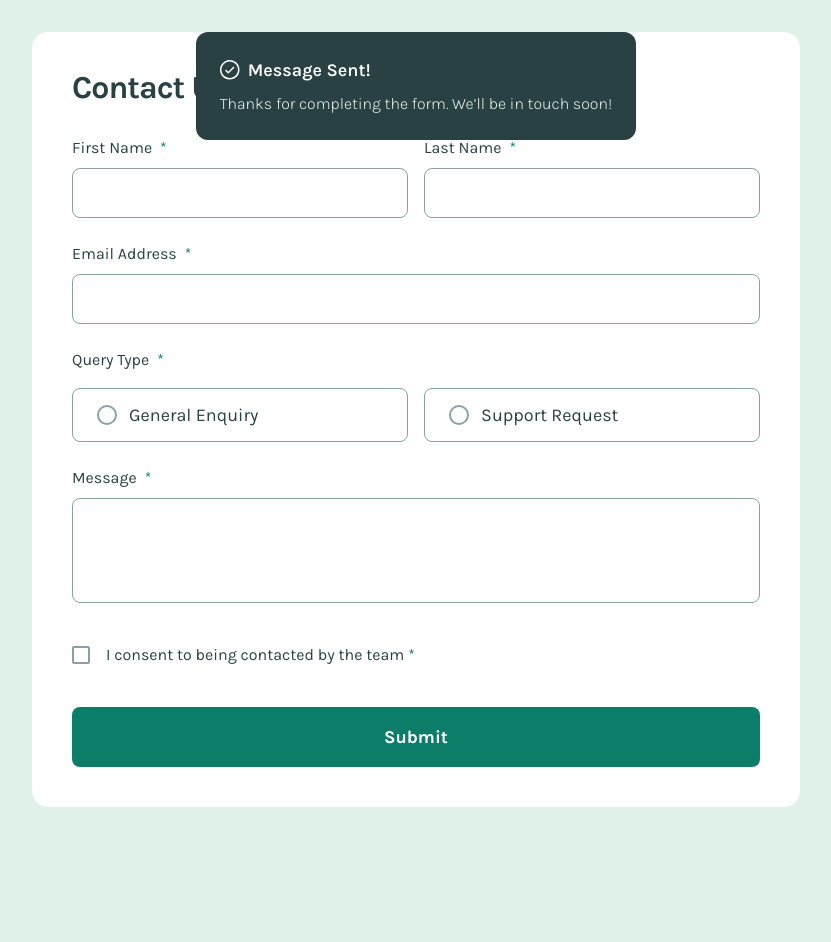
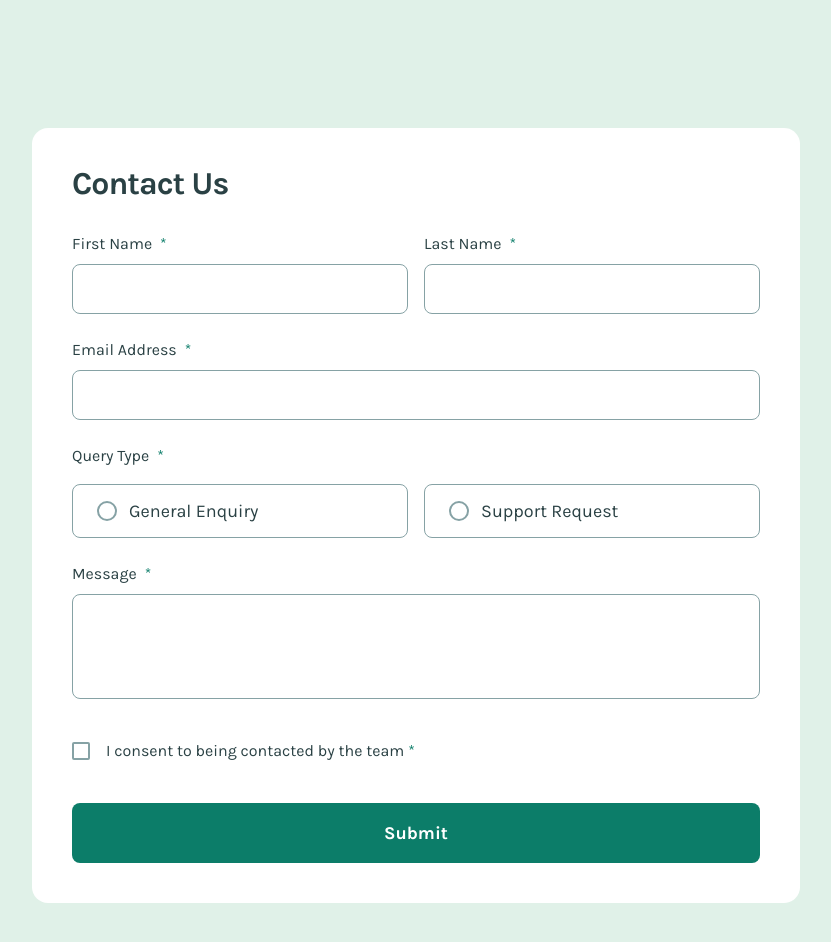
Before and after one commit to KarolinaMas/contact-form, a React (Vite) app: page / in a window 1280 px wide. Shown: the top 942 px of the page, without its empty margins (224-1055 px from the left). Before the commit the page ends 839 px from the top, so only its background shows below. Built offline with nearby package versions, Linux system fonts and the light colour scheme.

Commit message:
add animation to MessageBox, add reset() to form

```diff
--- a/src/App.tsx
+++ b/src/App.tsx
@@ -21,25 +21,29 @@ const App = () => {
     register,
     handleSubmit,
     formState: { errors },
+    reset,
   } = useForm<ContactFormType>();
 
-  const [isSent, setIsSent] = useState(true);
+  const [isSent, setIsSent] = useState(false);
 
   console.log(errors);
 
   const onSubmit = (formData: ContactFormType) => {
     console.log(formData);
     setIsSent(true);
+    reset();
   };
 
   return (
-    <div className="relative flex justify-center leading-[150%]">
-      {isSent && <MessageBox />}
+    <div className="relative flex justify-center leading-[150%] px-4 py-8 sm:py-32">
+      {isSent && (
+        <MessageBox isSent={isSent} onReset={() => setIsSent(false)} />
+      )}
       <div
         className={clsx(
           "bg-white w-full shrink-0 flex flex-col gap-8 p-6 rounded-2xl text-gray-900",
           "md:p-10 md:max-w-[690px]",
-          "lg:max-w-3xl"
+          "lg:max-w-3xl",
         )}
       >
         <h1 className="text-[2rem] font-bold leading-[100%] tracking-[-1px]">
@@ -130,7 +134,7 @@ const App = () => {
               className={clsx(
                 "text-white font-bold text-lg bg-green-600 py-4 rounded-lg cursor-pointer",
                 "transition-colors duration-500 ease-in-out",
-                "hover:bg-green-900"
+                "hover:bg-green-900",
               )}
               type="submit"
             >
--- a/src/components/MessageBox.tsx
+++ b/src/components/MessageBox.tsx
@@ -1,8 +1,41 @@
+import clsx from "clsx";
 import checkIcon from "../assets/check-icon.svg";
+import { useEffect, useState } from "react";
 
-function MessageBox() {
+type MessageBoxProp = { isSent: boolean; onReset: () => void };
+
+function MessageBox({ isSent, onReset }: MessageBoxProp) {
+  const [visible, setVisible] = useState(false);
+
+  useEffect(() => {
+    if (!isSent) return;
+
+    setVisible(true);
+
+    const timer = setTimeout(() => setVisible(false), 4500);
+
+    return () => clearTimeout(timer);
+  }, [isSent]);
+
+  useEffect(() => {
+    if (!visible && isSent) {
+      const timer = setTimeout(onReset, 3000);
+
+      return () => clearTimeout(timer);
+    }
+  }, [visible, isSent, onReset]);
+
+  if (!isSent) return null;
+
   return (
-    <div className="absolute bg-gray-900 p-6 rounded-xl max-w-81.75 sm:max-w-112.5">
+    <div
+      className={clsx(
+        "absolute bg-gray-900 p-6 m-6 top-0 rounded-xl max-w-81.75",
+        "transform transition-all duration-3000 ease-out",
+        visible ? "opacity-100 traslate-y-0" : "opacity-0 -translate-y-2",
+        "sm:max-w-112.5",
+      )}
+    >
       <p className="text-white flex gap-2 font-semibold text-lg mb-2">
         <img src={checkIcon} alt="circle icon with checked symbol inside." />
         <span>Message Sent!</span>
--- a/src/index.css
+++ b/src/index.css
@@ -13,6 +13,5 @@
 
 body {
   background-color: #e0f1e8;
-  padding: 2rem 1rem;
   font-family: "Karla", sans-serif;
 }
```
